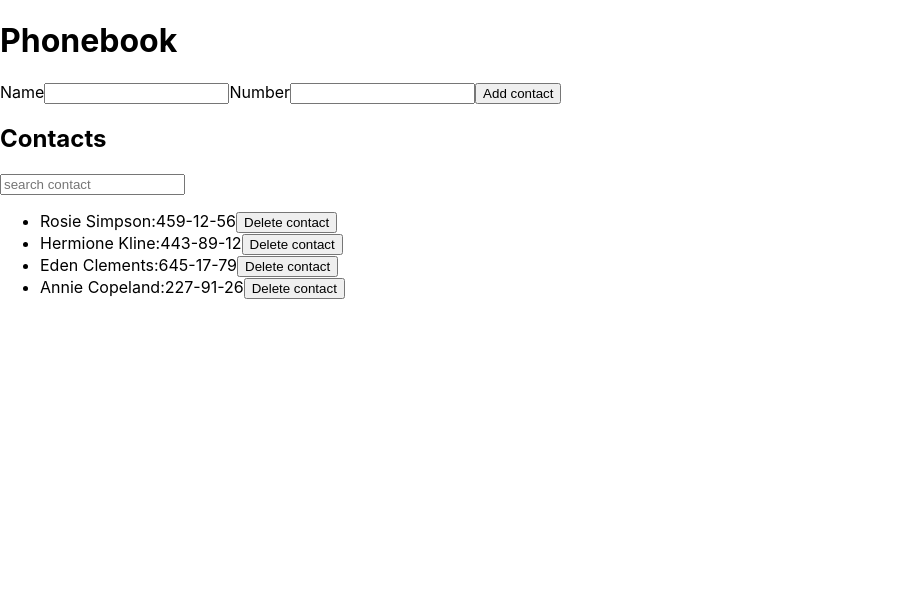
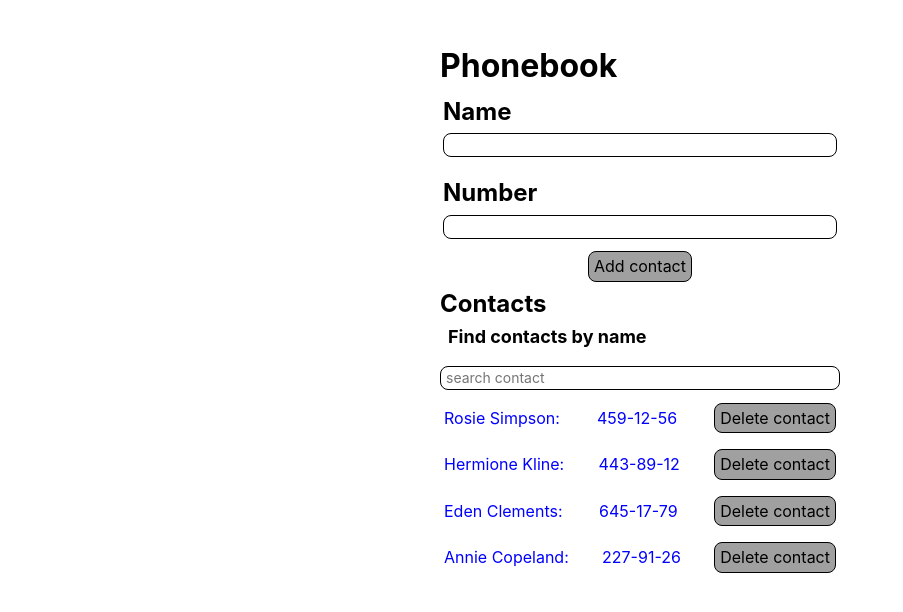
Before and after one commit to VovaKyrychuk/goit-react-hw-02-phonebook, a React (Create React App) app: page / in a window 1280 px wide. Shown: the top 612 px of the page, without its empty margins (0-903 px from the left). Built offline with nearby package versions, Linux system fonts and the light colour scheme.

Commit message:
add style

```diff
--- a/src/components/App.jsx
+++ b/src/components/App.jsx
@@ -1,4 +1,5 @@
 import React, { Component } from 'react';
+import { GlobalStyle } from './GlobalStyle';
 import { FormContact } from './FormContact/FormContact';
 import { ContactList } from './ContactList/ContactList';
 import { Layout } from './Layout/Layout';
@@ -72,6 +73,7 @@ export class App extends Component {
             onDelete={this.deleteContact}
           />
         </div>
+        <GlobalStyle />
       </Layout>
     );
   }
--- a/src/components/ContactList/ContactList.jsx
+++ b/src/components/ContactList/ContactList.jsx
@@ -1,21 +1,24 @@
 import PropTypes from 'prop-types';
+import { List } from './ContactList.styled';
+import { ListItem } from './ContactList.styled';
+import { ListBtn } from './ContactList.styled';
 
 export const ContactList = ({ contacts, onDelete }) => {
   return (
-    <ul>
+    <List>
       {contacts.map(({ name, number, id }) => {
         return (
-          <li key={id}>
+          <ListItem key={id}>
             <span>{name}:</span>
             <span>{number}</span>
 
-            <button type="button" onClick={() => onDelete(id)}>
+            <ListBtn type="button" onClick={() => onDelete(id)}>
               Delete contact
-            </button>
-          </li>
+            </ListBtn>
+          </ListItem>
         );
       })}
-    </ul>
+    </List>
   );
 };
 
--- a/src/components/ContactList/ContactList.styled.js
+++ b/src/components/ContactList/ContactList.styled.js
@@ -0,0 +1,45 @@
+import styled from 'styled-components';
+
+export const List = styled.ul`
+  display: flex;
+  flex-direction: column;
+  gap: 16px;
+  padding-top: 3px;
+  padding-bottom: 3px;
+  padding-left: 4px;
+  padding-right: 4px;
+  max-width: 100%;
+  width: 400px;
+`;
+export const ListItem = styled.li`
+  display: flex;
+  justify-content: space-between;
+  align-items: center;
+  gap: 16px;
+  color: ${p => p.theme.colors.accent};
+`;
+
+export const ListBtn = styled.button`
+  display: flex;
+  align-items: center;
+  gap: 2px;
+  padding-top: 5px;
+  padding-bottom: 5px;
+  padding-left: 5px;
+  padding-right: 5px;
+  max-width: 100%;
+  border: 1px solid ${props => props.theme.colors.black};
+  border-radius: 8px;
+  background-color: ${p => p.theme.colors.gray};
+  color: ${p => p.theme.colors.black};
+  cursor: pointer;
+  :hover,
+  :focus {
+    background-color: ${p => p.theme.colors.black};
+    color: ${p => p.theme.colors.white};
+
+    :active {
+      color: ${p => p.theme.colors.accent};
+    }
+  }
+`;
--- a/src/components/Filter/Filter.jsx
+++ b/src/components/Filter/Filter.jsx
@@ -1,14 +1,16 @@
 import PropTypes from 'prop-types';
+import { LabelFilter, LabelWrapper, Input } from './Filter.styled';
 
 const Filter = ({ value, onChange }) => (
-  <label>
-    <input
+  <LabelFilter>
+    <LabelWrapper>Find contacts by name</LabelWrapper>
+    <Input
       type="text"
       value={value}
       onChange={onChange}
       placeholder="search contact"
     />
-  </label>
+  </LabelFilter>
 );
 
 export default Filter;
--- /dev/null
+++ b/src/components/Filter/Filter.styled.js
@@ -0,0 +1,36 @@
+import styled from 'styled-components';
+
+export const LabelFilter = styled.label`
+  display: flex;
+  flex-direction: column;
+  gap: 8px;
+  color: ${props => props.theme.colors.black};
+  font-size: 18px;
+`;
+
+export const LabelWrapper = styled.div`
+  display: flex;
+  gap: 8px;
+  margin-left: 8px;
+  margin-top: 5px;
+  font-weight: bold;
+  margin-top: 10px;
+`;
+
+export const Input = styled.input`
+  padding-top: 3px;
+  padding-bottom: 3px;
+  padding-left: 5px;
+  padding-right: 5px;
+  max-width: 100%;
+  width: 400px;
+  border: 0;
+  outline: 0;
+  border-radius: 8px;
+  border: 1px solid ${props => props.theme.colors.black};
+  border-radius: 8px;
+  background-color: ${props => props.theme.colors.muted};
+  font-size: 14px;
+  margin-bottom: 10px;
+  margin-top: 10px;
+`;
--- a/src/components/FormContact/FormContact.jsx
+++ b/src/components/FormContact/FormContact.jsx
@@ -1,5 +1,9 @@
 import React, { Component } from 'react';
 import { nanoid } from 'nanoid';
+import { Form } from './FormContact.styled';
+import { FormLabel } from './FormContact.styled';
+import { Button } from './FormContact.styled';
+import { FormInput } from './FormContact.styled';
 
 export class FormContact extends Component {
   state = {
@@ -29,10 +33,10 @@ export class FormContact extends Component {
 
   render() {
     return (
-      <form onSubmit={this.handleSubmit}>
-        <label htmlFor={this.nameId}>
+      <Form onSubmit={this.handleSubmit}>
+        <FormLabel htmlFor={this.nameId}>
           Name
-          <input
+          <FormInput
             type="text"
             name="name"
             value={this.state.name}
@@ -42,10 +46,10 @@ export class FormContact extends Component {
             title="Name may contain only letters, apostrophe, dash and spaces. For example Adrian, Jacob Mercer, Charles de Batz de Castelmore d'Artagnan"
             required
           />
-        </label>
-        <label htmlFor={this.numberId}>
+        </FormLabel>
+        <FormLabel htmlFor={this.numberId}>
           Number
-          <input
+          <FormInput
             type="tel"
             name="number"
             id={this.numberId}
@@ -55,9 +59,9 @@ export class FormContact extends Component {
             value={this.state.number}
             onChange={this.handleChange}
           />
-        </label>
-        <button type="submit">Add contact</button>
-      </form>
+        </FormLabel>
+        <Button type="submit">Add contact</Button>
+      </Form>
     );
   }
 }
--- a/src/components/FormContact/FormContact.styled.js
+++ b/src/components/FormContact/FormContact.styled.js
@@ -0,0 +1,64 @@
+import styled from 'styled-components';
+
+export const Form = styled.form`
+  display: flex;
+  flex-direction: column;
+  align-items: center;
+  justify-content: center;
+  gap: 12px;
+  margin-bottom: 5px;
+  padding: 3px;
+  max-width: 100%;
+  width: 400px;
+`;
+
+export const FormLabel = styled.label`
+  display: flex;
+  flex-direction: column;
+  font-size: 24px;
+  font-weight: bold;
+  gap: 8px;
+  max-width: 100%;
+  width: 400px;
+  color: ${props => props.theme.colors.black};
+  margin-top: 10px;
+`;
+
+export const FormInput = styled.input`
+  padding-top: 3px;
+  padding-bottom: 3px;
+  padding-left: 5px;
+  padding-right: 5px;
+  max-width: 100%;
+  width: 400px;
+  border: 1px solid ${props => props.theme.colors.black};
+  border-radius: 8px;
+  background-color: ${props => props.theme.colors.muted};
+  font-size: 14px;
+`;
+
+export const Button = styled.button`
+  display: flex;
+  align-items: center;
+  gap: 2px;
+  padding-top: 5px;
+  padding-bottom: 5px;
+  padding-left: 5px;
+  padding-right: 5px;
+  max-width: 100%;
+  border: 1px solid ${props => props.theme.colors.black};
+
+  border-radius: 8px;
+  background-color: ${p => p.theme.colors.gray};
+  color: ${p => p.theme.colors.black};
+  cursor: pointer;
+  :hover,
+  :focus {
+    background-color: ${p => p.theme.colors.black};
+    color: ${p => p.theme.colors.white};
+
+    :active {
+      color: ${p => p.theme.colors.accent};
+    }
+  }
+`;
--- /dev/null
+++ b/src/components/GlobalStyle.js
@@ -0,0 +1,37 @@
+import { createGlobalStyle } from 'styled-components';
+import 'modern-normalize';
+
+export const GlobalStyle = createGlobalStyle`
+  body {
+    margin: 0;
+    font-family: -apple-system, BlinkMacSystemFont, 'Segoe UI', 'Roboto', 'Oxygen',
+      'Ubuntu', 'Cantarell', 'Fira Sans', 'Droid Sans', 'Helvetica Neue',
+      sans-serif;
+    -webkit-font-smoothing: antialiased;
+    -moz-osx-font-smoothing: grayscale;
+  }
+  code {
+    font-family: source-code-pro, Menlo, Monaco, Consolas, 'Courier New',
+      monospace;
+  }
+h1,
+h2,
+h3,
+h4,
+h5,
+h6,
+p {
+	margin: 0;
+}
+ul {
+	margin: 0;
+	padding: 0;
+	list-style: none;
+}
+img {
+	display: block;
+	max-width: 100%;
+	height: auto;
+  object-fit: cover;
+}
+`;
--- a/src/components/Layout/Layout.jsx
+++ b/src/components/Layout/Layout.jsx
@@ -1,8 +1,14 @@
 import PropTypes from 'prop-types';
+import { Container, Main } from './Layout.styled';
 
 export const Layout = ({ children }) => {
-  return <div>{children}</div>;
+  return (
+    <Container>
+      <Main>{children}</Main>
+    </Container>
+  );
 };
+
 Layout.propTypes = {
   children: PropTypes.any.isRequired,
 };
--- /dev/null
+++ b/src/components/Layout/Layout.styled.js
@@ -0,0 +1,23 @@
+import styled from 'styled-components';
+
+export const Container = styled.div`
+  display: flex;
+  flex-direction: column;
+  align-items: center;
+  justify-content: center;
+  gap: 4px;
+  padding: 24px;
+  height: 100%;
+  width: 100%;
+`;
+
+export const Main = styled.main`
+  display: flex;
+  flex-direction: column;
+  align-items: center;
+  justify-content: center;
+  margin: 0 auto;
+  padding: 24px;
+  height: 100%;
+  width: 100%;
+`;
--- /dev/null
+++ b/src/components/Theme.js
@@ -0,0 +1,17 @@
+export const theme = {
+  colors: {
+    black: '#000',
+    white: '#fff',
+    text: '#2a2a2a',
+    background: '#e8fff1',
+    primary: '#f7fffa',
+    accent: '#063a36',
+    muted: '#7ca78c',
+  },
+
+  fonts: {
+    body: 'system-ui, sans-serif',
+    heading: 'system-ui, sans-serif',
+    monospace: 'Menlo, monospace',
+  },
+};
--- a/src/index.js
+++ b/src/index.js
@@ -1,10 +1,25 @@
 import React from 'react';
 import ReactDOM from 'react-dom/client';
+import { ThemeProvider } from 'styled-components';
 import { App } from 'components/App';
-import './index.css';
+
+const theme = {
+  colors: {
+    black: '#000000',
+    white: '#ffffff',
+    text: '#2a2a2a',
+    background: '#e9edff',
+    primary: '#2b3162',
+    secondary: '#1a236a;',
+    accent: '#0000ff',
+    gray: '#a0a0a0',
+  },
+};
 
 ReactDOM.createRoot(document.getElementById('root')).render(
   <React.StrictMode>
-    <App />
+    <ThemeProvider theme={theme}>
+      <App />
+    </ThemeProvider>
   </React.StrictMode>
 );
```
